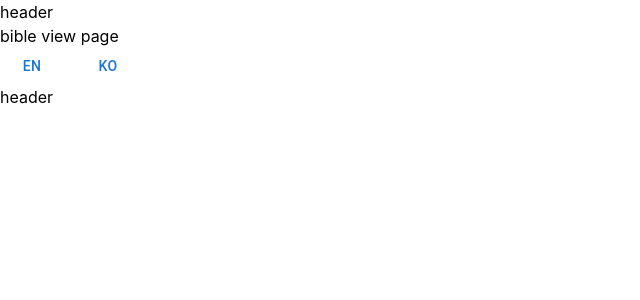
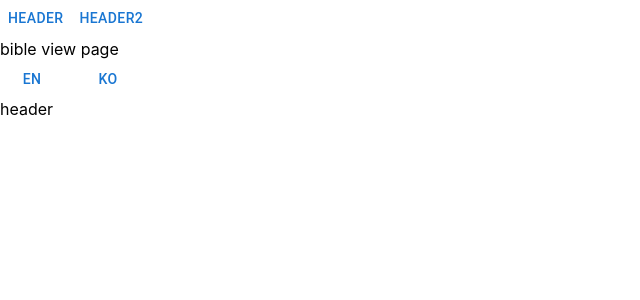
Before and after one commit to gimminjae/we-bible-front, a React (Create React App) app: page /bible-page in a window 1280 px wide. Shown: the top 300 px of the page, without its empty margins (0-640 px from the left). Built offline with nearby package versions, Linux system fonts and the light colour scheme.

Commit message:
feat: page에서 상단 header 커스텀 가능

```diff
--- a/src/App.tsx
+++ b/src/App.tsx
@@ -1,15 +1,25 @@
-import React, { useEffect } from "react"
+import React, {createContext, useEffect, useState} from "react"
 import Router from "./router"
 import { useLocation } from "react-router-dom"
+import useHeader from "./hooks/useHeader";
+import { HeaderContext } from "./store/context/HeaderContext";
+import Header from "./components/layouts/Header";
+import Footer from "./components/layouts/Footer";
 
 function App() {
   const location = useLocation()
 
+  const [header, setHeader] = useState('initial header')
+
   return (
     <>
-      <div className="container mx-auto my-auto">
-        <Router />
-      </div>
+      <HeaderContext.Provider value={{ header, setHeader }}>
+        <Header/>
+        <div className="container mx-auto my-auto">
+          <Router/>
+        </div>
+        <Footer/>
+      </HeaderContext.Provider>
     </>
   )
 }
--- a/src/components/layouts/Header.tsx
+++ b/src/components/layouts/Header.tsx
@@ -1,6 +1,8 @@
 import React from "react"
+import useHeader from "../../hooks/useHeader";
 
 function Header() {
-  return <header>header</header>
+  const { header } = useHeader()
+  return <header>{header}</header>
 }
 export default React.memo(Header)
--- /dev/null
+++ b/src/hooks/useHeader.tsx
@@ -0,0 +1,13 @@
+import {useCallback, useContext} from "react";
+import {HeaderContext} from "../store/context/HeaderContext";
+
+const useHeader = () => {
+  const { header, setHeader } = useContext(HeaderContext)
+  const setMenu = useCallback((jsx: any) => setHeader(jsx), [])
+  return {
+    setMenu,
+    header
+  }
+}
+
+export default useHeader
--- a/src/index.tsx
+++ b/src/index.tsx
@@ -3,8 +3,6 @@ import ReactDOM from 'react-dom/client';
 import './index.css';
 import App from './App';
 import reportWebVitals from './reportWebVitals';
-import Header from "./components/layouts/Header";
-import Footer from "./components/layouts/Footer";
 import {BrowserRouter} from "react-router-dom";
 
 const root = ReactDOM.createRoot(
@@ -13,9 +11,7 @@ const root = ReactDOM.createRoot(
 root.render(
   // <React.StrictMode>
   <BrowserRouter>
-    <Header />
     <App />
-    <Footer />
   </BrowserRouter>
   // </React.StrictMode>
 );
--- a/src/pages/bible/BibleViewPage.tsx
+++ b/src/pages/bible/BibleViewPage.tsx
@@ -1,9 +1,21 @@
-import React, { useEffect, useState } from "react"
+import React, {useEffect, useMemo, useState} from "react"
 import bibleService from "../../api/bible"
 import useApi from "../../hooks/useApi"
 import { Button } from "@mui/material"
+import useHeader from "../../hooks/useHeader";
 
 function BibleViewPage() {
+  const header = useMemo(() => (
+    <div>
+      <Button onClick={() => console.log('click header')}>
+        header
+      </Button>
+      <Button onClick={() => console.log('click header2')}>
+        header2
+      </Button>
+    </div>
+  ), [])
+  const { setMenu } = useHeader()
   const { callApi: getBible } = useApi({
     api: bibleService.getBible,
     onSuccess: async (data: any) => {
@@ -24,8 +36,7 @@ function BibleViewPage() {
   const [bibles, setBibles] = useState<any[]>()
 
   useEffect(() => {
-    // getBible({ book: 1, chapter: 1, locale: "ko" });
-    // getBible({ book: 1, chapter: 1, locale: "en" });
+    setMenu(header)
   }, [])
   useEffect(() => {
     console.log(bibles)
--- /dev/null
+++ b/src/store/context/HeaderContext.ts
@@ -0,0 +1,3 @@
+import {createContext} from "react";
+
+export const HeaderContext = createContext<any>(null)
```
